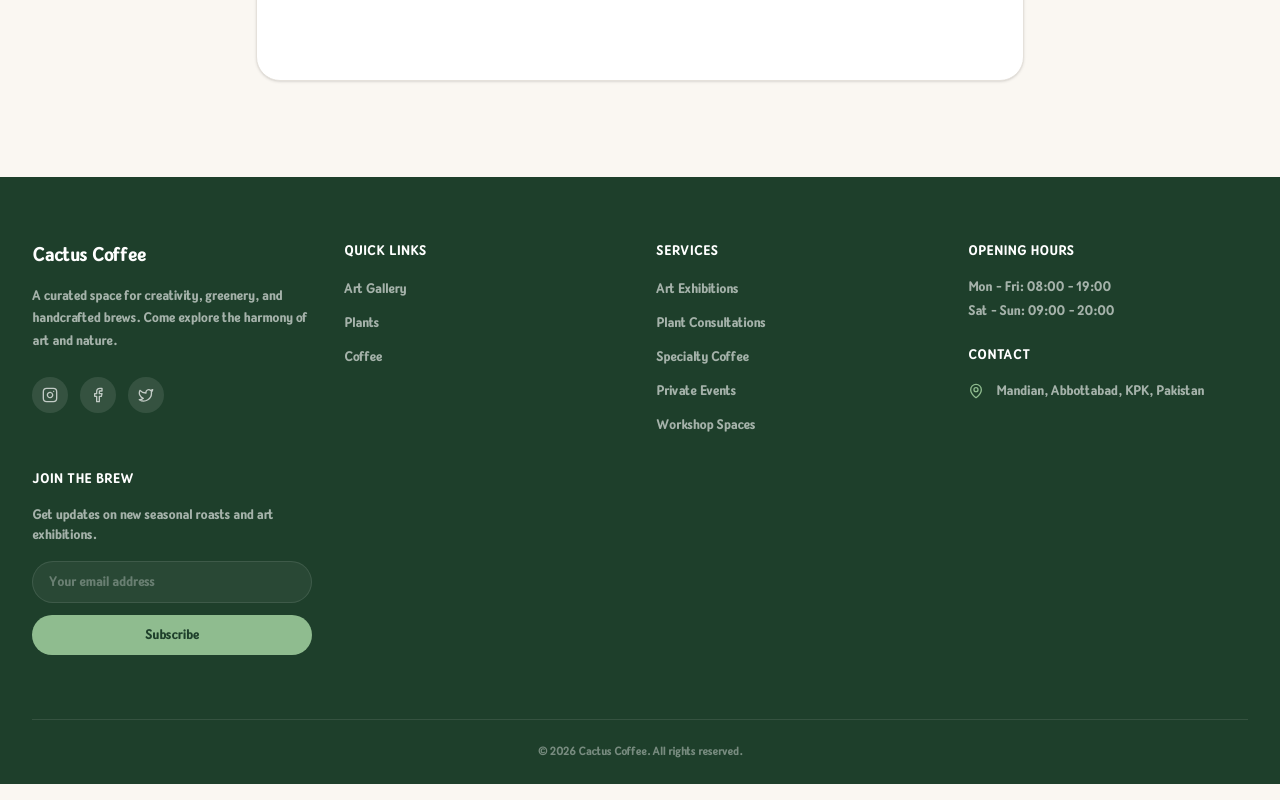
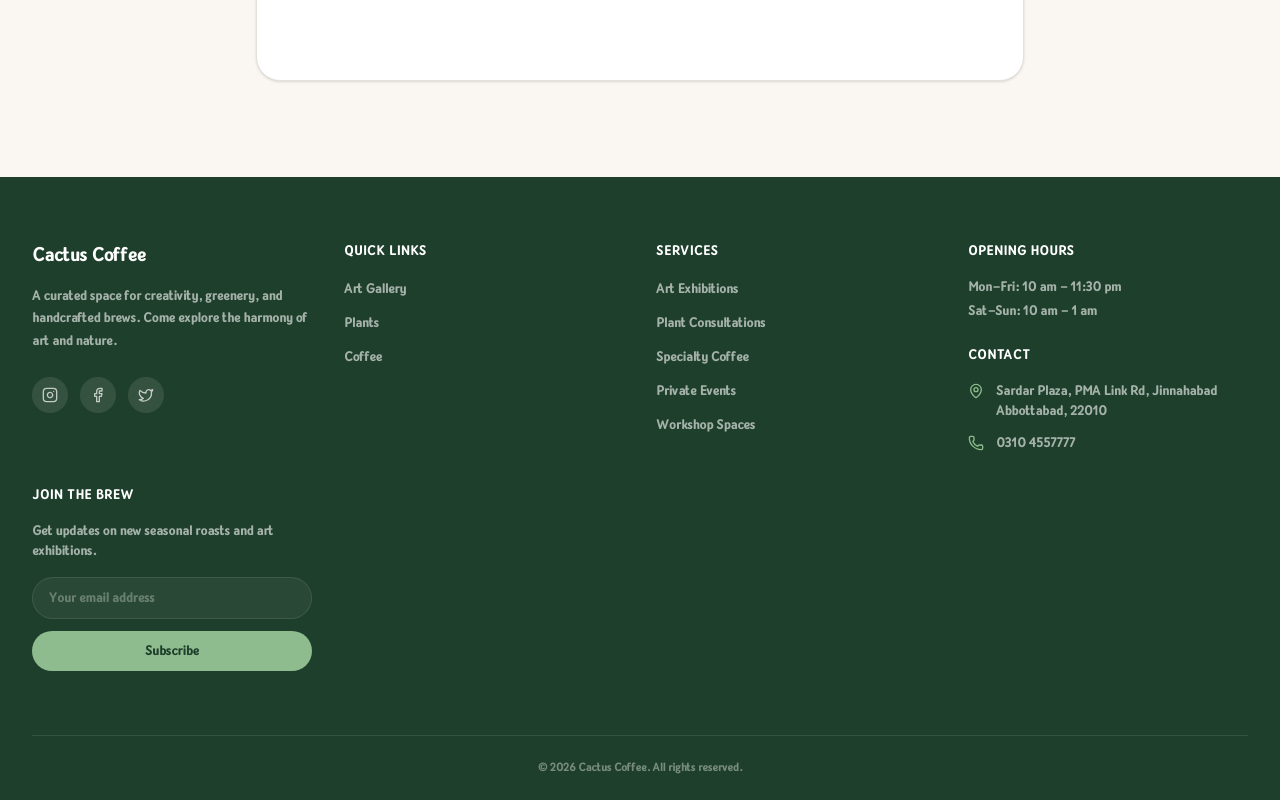
Before and after one commit to zoonfeedback-lab/cactus-coffee, a Next.js app: page / in a window 1280 px wide. Shown: the part 3812-4612 px from the top of the page. Built offline with nearby package versions, Linux system fonts and the light colour scheme.

Commit message:
footer updated

```diff
--- a/src/components/layout/Footer.tsx
+++ b/src/components/layout/Footer.tsx
@@ -89,8 +89,8 @@ export default function Footer() {
                             Opening Hours
                         </h4>
                         <ul className="mb-6 space-y-1 text-sm text-white/60">
-                            <li>Mon - Fri: 08:00 - 19:00</li>
-                            <li>Sat - Sun: 09:00 - 20:00</li>
+                            <li>Mon&ndash;Fri: 10 am &ndash; 11:30 pm</li>
+                            <li>Sat&ndash;Sun: 10 am &ndash; 1 am</li>
                         </ul>
                         <h4 className="mb-4 text-sm font-semibold uppercase tracking-wider text-white">
                             Contact
@@ -99,8 +99,14 @@ export default function Footer() {
                             <li className="flex items-start gap-3">
                                 <MapPin className="mt-0.5 h-4 w-4 shrink-0 text-accent" />
                                 <span className="text-sm text-white/60">
-                                    Mandian, Abbottabad, KPK, Pakistan
+                                    Sardar Plaza, PMA Link Rd, Jinnahabad Abbottabad, 22010
                                 </span>
+                            </li>
+                            <li className="flex items-start gap-3">
+                                <Phone className="mt-0.5 h-4 w-4 shrink-0 text-accent" />
+                                <a href="tel:03104557777" className="text-sm text-white/60 transition-colors hover:text-accent-light">
+                                    0310 4557777
+                                </a>
                             </li>
                         </ul>
                     </div>
@@ -119,10 +125,11 @@ export default function Footer() {
                                     type="email"
                                     placeholder="Your email address"
                                     aria-label="Email address"
+                                    suppressHydrationWarning
                                     className="w-full bg-white/5 border border-white/10 rounded-full py-2.5 px-4 text-sm text-white placeholder:text-white/30 focus:outline-none focus:ring-2 focus:ring-accent/50"
                                 />
                             </div>
-                            <button type="submit" className="w-full bg-accent hover:bg-accent-light text-primary-dark font-bold py-2.5 rounded-full transition-colors text-sm">
+                            <button type="submit" suppressHydrationWarning className="w-full bg-accent hover:bg-accent-light text-primary-dark font-bold py-2.5 rounded-full transition-colors text-sm">
                                 Subscribe
                             </button>
                         </form>
```
